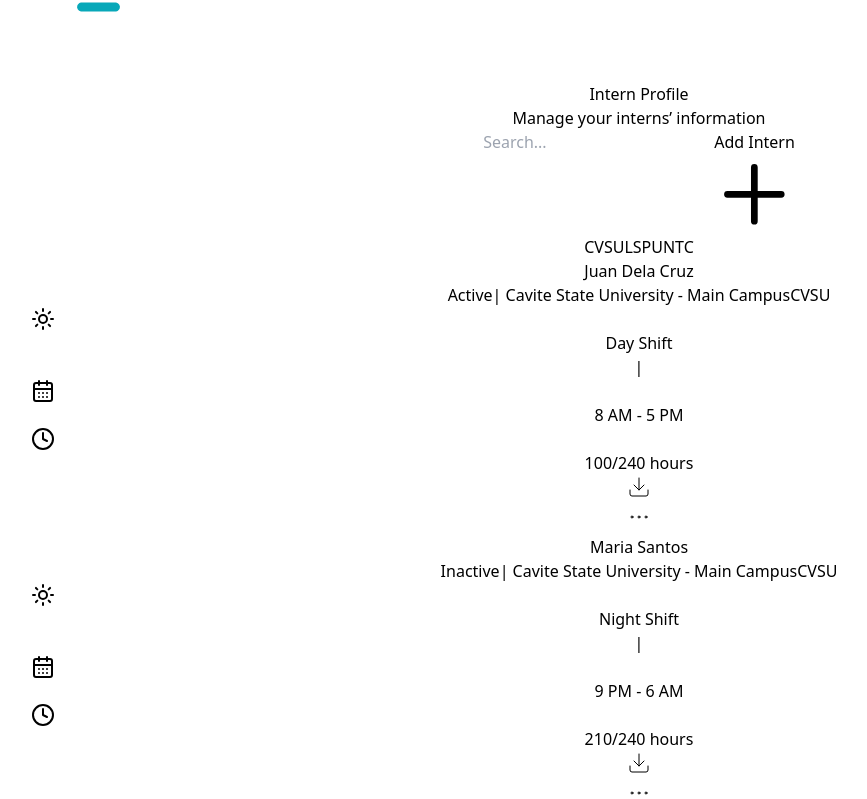
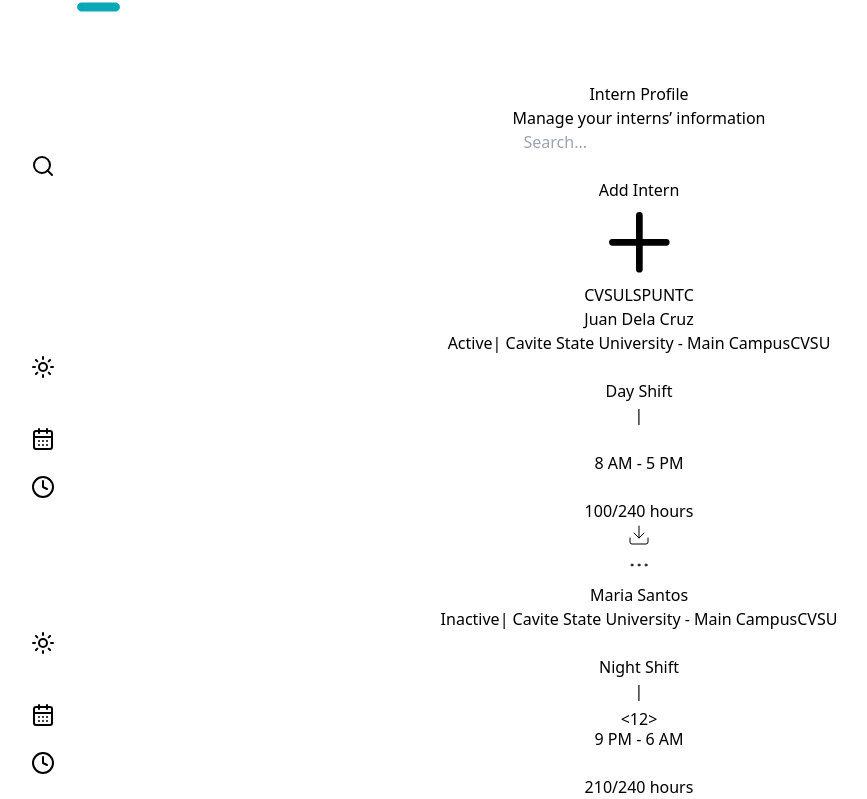
Before and after one commit to jus-waa/Intern-Attendance-Tracker, a React (Vite) app in the folder frontend/: page /interns in a window 1280 px wide. Shown: the part 715-1514 px from the top of the page, without its empty margins (1-868 px from the left). Built offline with nearby package versions, Linux system fonts and the light colour scheme.

Commit message:
Edit Modal

```diff
--- a/frontend/src/pages/interns.tsx
+++ b/frontend/src/pages/interns.tsx
@@ -1,16 +1,20 @@
 import React, { useState, useEffect, useRef } from 'react';
 import { useLocation } from 'react-router-dom';
-import {Sun, CalendarDays, Clock, Download, Ellipsis} from "lucide-react";
+import {Sun, CalendarDays, Clock, Download, Ellipsis, Search} from "lucide-react";
 
 
   const Interns: React.FC = () => {
-  const [showModal, setShowModal] = useState(false);
+  const [showAddInternModal, setAddInternModal] = useState(false);
+  const [showEditModal, setEditModal] = useState(false);
   const [activeTab, setActiveTab] = useState('CVSU');
   const [currentPage, setCurrentPage] = useState(1);
   const [actionMenuIndex, setActionMenuIndex] = useState<number | null>(null);
   const activeMenuRef = useRef<HTMLDivElement | null>(null);
   const [showDeleteModal, setShowDeleteModal] = useState(false);
   const [selectedIntern, setSelectedIntern] = useState<Intern | null>(null);
+
+  const statusOptions = ['Active', 'Completed', 'Terminated'];
+
   const [formData, setFormData] = useState({
     fullName: '',
     schoolName: '',
@@ -19,6 +23,7 @@ import {Sun, CalendarDays, Clock, Download, Ellipsis} from "lucide-react";
     timeIn: '',
     timeOut: '',
     totalHours: '',
+    status:'',
   });
 interface Intern {
   id: string;
@@ -91,7 +96,7 @@ interface Intern {
   const location = useLocation();
   useEffect(() => {
     if (location.state?.openModal) {
-      setShowModal(true);
+      setAddInternModal(true);
     }
   }, [location.state]);
 
@@ -107,11 +112,11 @@ interface Intern {
   };
 
   useEffect(() => {
-    if (showModal) {
+    if (showAddInternModal) {
       const now = new Date();
       setDateCreated(now.toISOString());
     }
-  }, [showModal]);
+  }, [showAddInternModal]);
 
   const handleChange = (e: React.ChangeEvent<HTMLInputElement | HTMLSelectElement>) => {
     const { name, value } = e.target;
@@ -174,7 +179,8 @@ interface Intern {
   const handleSubmit = (e: React.FormEvent) => {
     e.preventDefault();
     console.log({ ...formData, dateCreated });
-    setShowModal(false);
+    setAddInternModal(false);
+    setEditModal(false);
     setFormData({
       fullName: '',
       schoolName: '',
@@ -183,6 +189,7 @@ interface Intern {
       timeIn: '',
       timeOut: '',
       totalHours: '',
+      status:'',
     });
   };
 
@@ -191,16 +198,17 @@ interface Intern {
 
       const itemsPerPage = 3;
         const totalPages = Math.ceil(interns.length / itemsPerPage);
+
       const getPageNumbers = () => {
-        const pageNumbers = [];
+      const pageNumbers: (number | string)[] = [];
       const maxPagesToShow = 5;
+
       if (totalPages <= maxPagesToShow) {
-          // Show all pages
         for (let i = 1; i <= totalPages; i++) {
           pageNumbers.push(i);
         }
       } else {
-          pageNumbers.push(1); // Always show first page
+        pageNumbers.push(1); // Always show first
 
         if (currentPage > 3) {
           pageNumbers.push("..."); // Ellipsis before current
@@ -217,11 +225,12 @@ interface Intern {
           pageNumbers.push("..."); // Ellipsis after current
         }
 
-          pageNumbers.push(totalPages); // Always show last page
+        pageNumbers.push(totalPages); // Always show last
       }
 
       return pageNumbers;
     };
+
 
         useEffect(() => {
           const handleClickOutside = (event: MouseEvent) => {
@@ -255,16 +264,20 @@ interface Intern {
 
       {/*search and add button*/}
       <div className="w-full flex justify-end items-center gap-2 mb-1">
-        <div className="flex gap-2">
+
+        {/*Search*/}
+        <div className="relative">
           <input
             type="text"
             placeholder="Search..."
             className="font-xs px-4 py-2 border rounded-full w-50 shadow-md focus:outline-none focus:ring-2"
           />
+          <Search className="w-5 h-5 text-gray-600 absolute right-3 top-1/2 transform -translate-y-1/2"/>
+        </div>
 
         {/*Add Intern*/}
           <button
-            onClick={() => setShowModal(true)}
+            onClick={() => setAddInternModal(true)}
             className="bg-[#25E2CC] text-white px-6 py-2 rounded-xl font-semibold hover:bg-[#1eb5a3] flex items-center gap-2"
           >
             Add Intern
@@ -278,7 +291,7 @@ interface Intern {
               <path strokeLinecap="round" strokeLinejoin="round" strokeWidth="2" d="M12 4v16m8-8H4" />
             </svg>
           </button>
-        </div>
+
       </div>
 
     {/* Main content */}
@@ -305,14 +318,23 @@ interface Intern {
         </div>
 
     {/* Intern Cards */}
-    <div className="relative bg-white shadow-[0_2px_8px_rgba(0,0,0,0.1)] rounded-tl-none rounded-2xl pt-2 pb-10 px-6 -mt-[1px] z-0">
-      {activeTab === "CVSU" && (() => {
-
+    <div className="relative bg-white shadow-[0_2px_8px_rgba(0,0,0,0.1)] rounded-tl-none rounded-2xl pt-2 pb-10 px-6 -mt-[1px] z-0 overflow-visible" style={{ minHeight: '400px', maxHeight: '400px'}}>
+      {(() => {
+        const filteredInterns = interns.filter(
+          (intern) => intern.abbreviation === activeTab
+        );
 
         const startIndex = (currentPage - 1) * itemsPerPage;
         const endIndex = startIndex + itemsPerPage;
-        const paginatedInterns = interns.slice(startIndex, endIndex);
+        const paginatedInterns = filteredInterns.slice(startIndex, endIndex);
 
+        if (filteredInterns.length === 0) {
+        return (
+          <div className="flex items-center justify-center h-full">
+            <p className="text-gray-300 text-lg font-normal p-5">No existing intern.</p>
+          </div>
+        );
+      }
 
         return paginatedInterns.map((intern, index) => (
           <div key={index} className="mt-4 flex justify-between items-center bg-white shadow-[0_2px_8px_rgba(0,0,0,0.1)] rounded-lg p-4 mb-4 px-6">
@@ -361,7 +383,7 @@ interface Intern {
                     className="absolute top-10 left-0 bg-white border shadow-lg rounded-lg w-40 z-50"
                   >
                     <button
-                      onClick={() => {
+                      onClick={() => {setEditModal(true)
                         console.log("Edit intern:", intern.name);
                         setActionMenuIndex(null);
                       }}
@@ -394,25 +416,51 @@ interface Intern {
 
 
         {/*page number */}
-        <div className="flex justify-center mt-4 gap-1">
+      <div className="w-full flex justify-end mt-5">
+        <div className="flex items-center space-x-1">
+          <button
+            onClick={() => setCurrentPage((prev) => Math.max(prev - 1, 1))}
+            disabled={currentPage === 1}
+            className={`px-3 py-1 rounded border ${
+              currentPage === 1 ? 'text-gray-400 cursor-not-allowed' : 'hover:bg-gray-200'
+            }`}
+          >
+            &lt;
+          </button>
+
           {getPageNumbers().map((page, index) =>
-            page === "..." ? (
-              <span key={index} className="px-2 text-gray-500">...</span>
-            ) : (
+            typeof page === "number" ? (
               <button
                 key={index}
-                onClick={() => setCurrentPage(Number(page))}
-                className={`px-3 py-1 rounded-full text-sm ${
+                onClick={() => setCurrentPage(page)}
+                className={`px-3 py-1 rounded border ${
                   currentPage === page
-                    ? "bg-cyan-600 text-white"
-                    : "bg-gray-100 text-gray-700 hover:bg-gray-200"
+                    ? 'bg-[#25E2CC] text-white font-semibold'
+                    : 'hover:bg-gray-200'
                 }`}
               >
                 {page}
               </button>
+            ) : (
+              <span key={index} className="px-2 text-gray-500 select-none">
+                ...
+              </span>
             )
           )}
+
+          <button
+            onClick={() => setCurrentPage((prev) => Math.min(prev + 1, totalPages))}
+            disabled={currentPage === totalPages}
+            className={`px-3 py-1 rounded border ${
+              currentPage === totalPages ? 'text-gray-400 cursor-not-allowed' : 'hover:bg-gray-200'
+            }`}
+          >
+            &gt;
+          </button>
         </div>
+      </div>
+
+
 
         {/*Delete Modal*/}
         {showDeleteModal && selectedIntern && (
@@ -444,8 +492,8 @@ interface Intern {
           </div>
         )}
 
-
-        {showModal && (
+        {/* Add Intern Modal */}
+        {showAddInternModal && (
         <div className="fixed inset-0 bg-black bg-opacity-40 flex items-center justify-center z-50">
           <div className="bg-white p-6 rounded-xl w-full max-w-xl relative">
             <h2 className="text-xl font-[650] mb-4 text-[#0D223D]">Add Intern</h2>
@@ -478,8 +526,75 @@ interface Intern {
               </div>
               <input type="number" name="totalHours" placeholder="Total Hours for Completion" value={formData.totalHours} onChange={handleChange} required className="w-full border p-2 rounded" />
               <div className="flex justify-end gap-2 mt-6">
-                <button type="button" onClick={() => setShowModal(false)} className="bg-gray-200 px-4 py-2 rounded hover:bg-gray-300">Cancel</button>
+                <button type="button" onClick={() => setAddInternModal(false)} className="bg-gray-200 px-4 py-2 rounded hover:bg-gray-300">Cancel</button>
                 <button type="submit" className="bg-[#25E2CC] text-white font-semibold px-4 py-2 rounded hover:bg-[#1eb5a3]">Submit</button>
+              </div>
+            </form>
+          </div>
+        </div>
+        )}
+
+         {/* Edit Intern Modal */}
+        {showEditModal && (
+        <div className="fixed inset-0 bg-black bg-opacity-40 flex items-center justify-center z-50">
+          <div className="bg-white p-6 rounded-xl w-full max-w-xl relative">
+            <h2 className="text-xl font-[650] mb-4 text-[#0D223D]">Edit Intern Details</h2>
+            <form onSubmit={handleSubmit} className="space-y-4">
+              <input type="text" name="fullName" placeholder="Full Name" value={formData.fullName} onChange={handleChange} required className="w-full border p-2 rounded" />
+              <div className="grid grid-cols-4 gap-2">
+                <div className="col-span-3">
+                  <input type="text" name="schoolName" placeholder="School Name" value={formData.schoolName} onChange={handleChange} required className="w-full border p-2 rounded" />
+                </div>
+                <div className="col-span-1">
+                  <input type="text" name="schoolAbbreviation" placeholder="Abbreviation" value={formData.schoolAbbreviation} onChange={handleChange} required className="w-full border p-2 rounded text-md" />
+                </div>
+              </div>
+              <select name="shift" value={formData.shift} onChange={handleChange} required className="w-full border p-2 rounded">
+                <option value="">Select Shift</option>
+                <option>Day Shift</option>
+                <option>Mid Shift</option>
+                <option>Night Shift</option>
+                <option>Graveyard Shift</option>
+              </select>
+              <div className="flex gap-2 text-gray-900">
+                <div className="flex-1">
+                  <label className="block text-sm font-medium">Time In</label>
+                  <input type="time" name="timeIn" value={formData.timeIn} onChange={handleChange} onBlur={handleTimeInBlur} min={timeInMin} max={timeInMax} required className="w-full border p-2 rounded text-gray-900" />
+                </div>
+                <div className="flex-1 text-gray-900">
+                  <label className="block text-sm font-medium">Time Out</label>
+                  <input type="time" name="timeOut" value={formData.timeOut} onChange={handleChange} onKeyDown={preventManualTimeInput} required className="w-full border p-2 rounded text-gray-900" />
+                </div>
+              </div>
+
+      <div className="flex gap-2 text-gray-900">
+        <div className="flex-1">
+          <input type="number" name="totalHours" value={formData.totalHours} onChange={handleChange} placeholder='Total Hours for Completion:'required className="w-full border p-2 rounded text-gray-900" />
+        </div>
+      <div className="flex gap-2 text-gray-900">
+        <div className="flex-1">
+          <select
+            name="status"
+            value={formData.status}
+            onChange={handleChange}
+            required
+            className="w-full border p-2 rounded bg-white text-left"
+          >
+            <option value="" disabled hidden>
+              Select Status
+            </option>
+            {statusOptions.map((status) => (
+              <option key={status} value={status}>
+                {status}
+              </option>
+            ))}
+          </select>
+        </div>
+        </div>
+      </div>
+              <div className="flex justify-end gap-2 mt-6">
+                <button type="button" onClick={() => setEditModal(false)} className="bg-gray-200 px-4 py-2 rounded hover:bg-gray-300">Cancel</button>
+                <button type="submit" className="bg-[#25E2CC] text-white font-semibold px-4 py-2 rounded hover:bg-[#1eb5a3]">Save Changes</button>
               </div>
             </form>
           </div>
```
Lines whose indentation alone changed are shown as unchanged.
